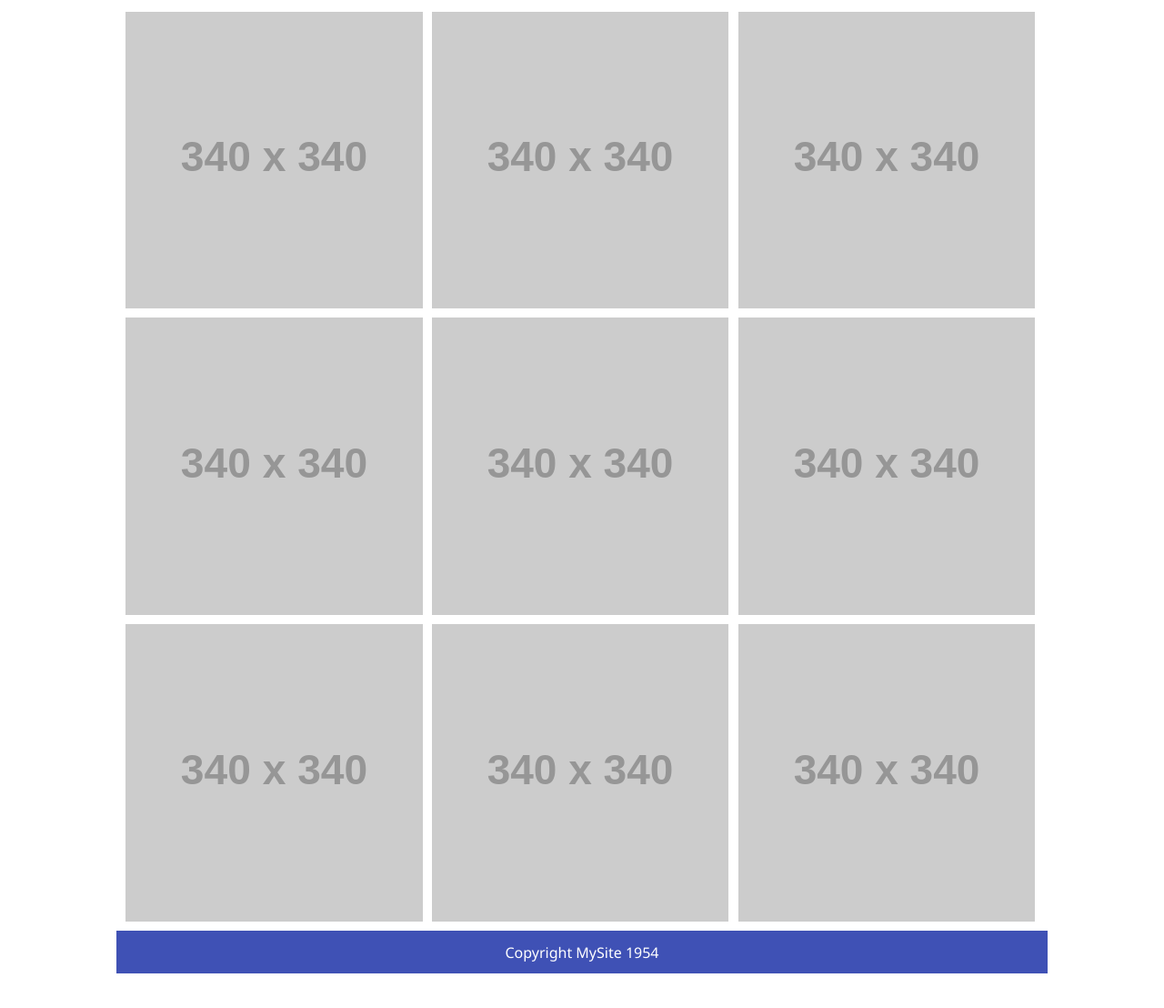
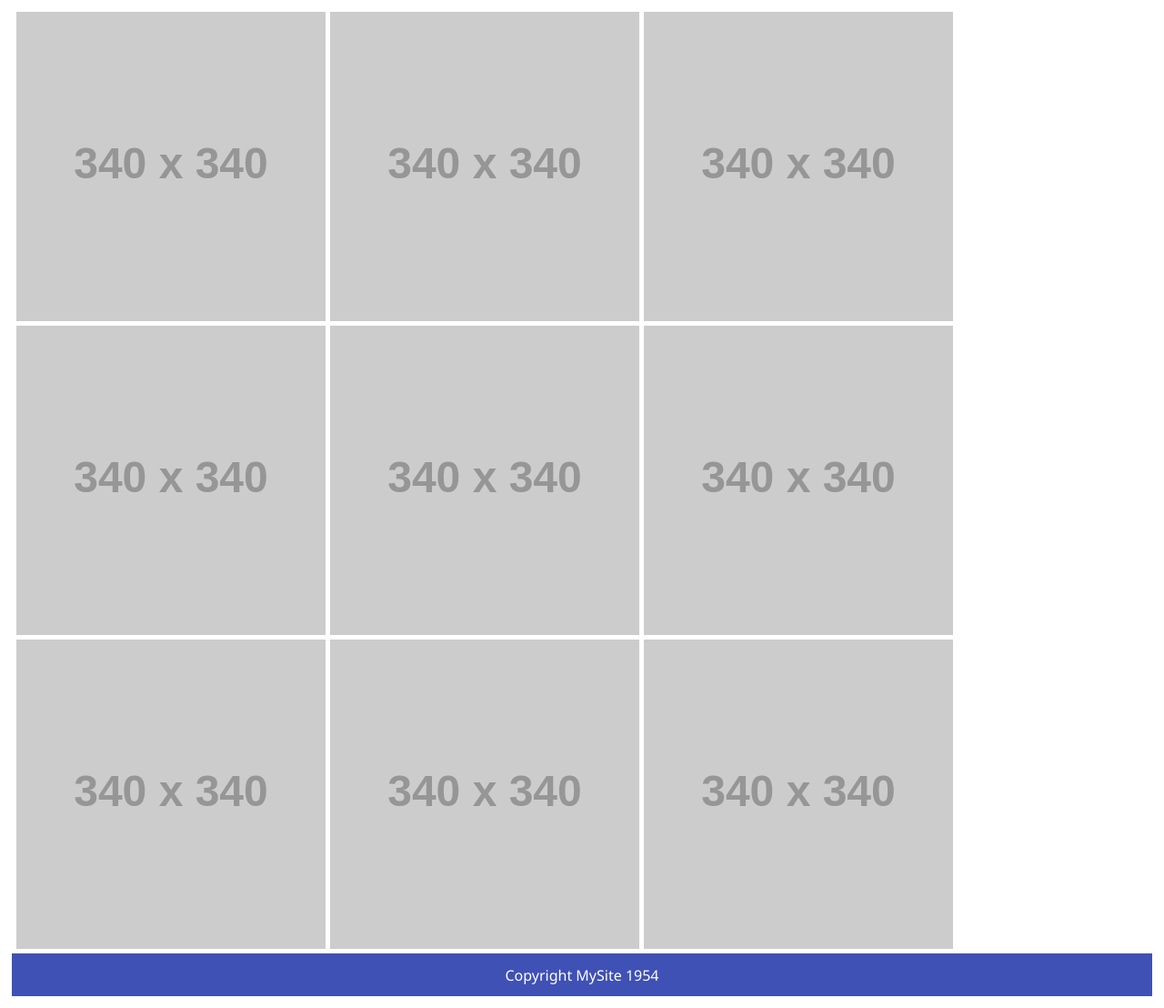
Before and after one commit to momi0006/MAD9013-Responsive-Images, a plain HTML site: page index.html in a window 1280 px wide. Shown: the whole page at 91% size. Before the commit the page ends 1083 px from the top, so only its background shows below. Drawn offline with Linux system fonts and the light colour scheme; placeholder pictures from the web are drawn by us.

Commit message:
Added ul & li. Removed media queries

```diff
--- a/css/main.css
+++ b/css/main.css
@@ -15,8 +15,22 @@ body{
   margin: 0 auto;
 }
 
+ul{
+  list-style-type: none;
+}
+
+li{
+  margin-left: 0.4%;
+  float: left;
+}
+
+li img{
+  max-width: 100%;
+}
+
 /* -- Footer -- */
 .footer{
+
   background: #3F51B5;
   text-align: center;
   color: #fff;
@@ -25,58 +39,3 @@ body{
   margin-bottom: 1%;
   padding: 1%;
 }
-
-.picture{
-  width: 100%;
-
-}
-
-.picture img{
-  width: 100%;
-}
-
-/*@media all and (min-width: 600px) and (max-width: 1024px){
-  .wrapper{
-    -webkit-column-count: 2;
-    -webkit-column-gap: 4px;
-  }
-}
-
-@media all and (min-width: 1024px){
-  .wrapper{
-    -webkit-column-count: 3;
-    -webkit-column-gap: 4px;
-  }
-}*/
-
-@media all and (min-width: 600px) and (max-width: 1024px){
-  .wrapper{
-    padding: 1% 1% 1% 0;
-  }
-  .picture{
-    margin-bottom: 0.4%;
-    width: 49%;
-    margin-left: 1%;
-    float: left;
-  }
-}
-
-@media all and (min-width: 1024px){
-  .wrapper{
-    padding: 1% 1% 1% 0;
-    max-width: 1024px;
-  }
-  .picture{
-    padding-bottom: 0.5%;
-    width: 32.3%;
-    margin-left: 1%;
-    float: left;
-  }
-
-  .footer{
-
-    max-width: 1024px;
-    margin: 0 auto;
-    margin-bottom: 1%;
-  }
-}
--- a/index.html
+++ b/index.html
@@ -15,7 +15,8 @@
   <body>
 
     <div class="wrapper">
-      <div class="picture">
+	 <ul>
+      <li>
         <picture>
           <source media="(max-width: 400px)" srcset="http://placehold.it/400x400/3F51B5/fff">
           <source media="(min-width: 400px) and (max-width: 599px)" srcset="http://placehold.it/600x600/3F51B5/fff">
@@ -24,9 +25,9 @@
           <source media="(min-width: 1024px)" srcset="http://placehold.it/340x340/3F51B5/fff">
           <img src="http://placehold.it/600x600/3F51B5/fff" alt="This picture loads on non-supporting browsers.">
         </picture>
-      </div>
+      </li>
 
-      <div class="picture">
+      <li>
         <picture>
           <source media="(max-width: 400px)" srcset="http://placehold.it/400x400/3F51B5/fff">
           <source media="(min-width: 400px) and (max-width: 599px)" srcset="http://placehold.it/600x600/3F51B5/fff">
@@ -35,9 +36,9 @@
           <source media="(min-width: 1024px)" srcset="http://placehold.it/340x340/3F51B5/fff">
           <img src="http://placehold.it/600x600/3F51B5/fff" alt="This picture loads on non-supporting browsers.">
         </picture>
-      </div>
+      </li>
 
-      <div class="picture">
+      <li>
         <picture>
           <source media="(max-width: 400px)" srcset="http://placehold.it/400x400/3F51B5/fff">
           <source media="(min-width: 400px) and (max-width: 599px)" srcset="http://placehold.it/600x600/3F51B5/fff">
@@ -46,9 +47,9 @@
           <source media="(min-width: 1024px)" srcset="http://placehold.it/340x340/3F51B5/fff">
           <img src="http://placehold.it/600x600/3F51B5/fff" alt="This picture loads on non-supporting browsers.">
         </picture>
-      </div>
+      </li>
 
-      <div class="picture">
+      <li>
         <picture>
           <source media="(max-width: 400px)" srcset="http://placehold.it/400x400/3F51B5/fff">
           <source media="(min-width: 400px) and (max-width: 599px)" srcset="http://placehold.it/600x600/3F51B5/fff">
@@ -57,9 +58,9 @@
           <source media="(min-width: 1024px)" srcset="http://placehold.it/340x340/3F51B5/fff">
           <img src="http://placehold.it/600x600/3F51B5/fff" alt="This picture loads on non-supporting browsers.">
         </picture>
-      </div>
+      </li>
 
-      <div class="picture">
+      <li>
         <picture>
           <source media="(max-width: 400px)" srcset="http://placehold.it/400x400/3F51B5/fff">
           <source media="(min-width: 400px) and (max-width: 599px)" srcset="http://placehold.it/600x600/3F51B5/fff">
@@ -68,9 +69,9 @@
           <source media="(min-width: 1024px)" srcset="http://placehold.it/340x340/3F51B5/fff">
           <img src="http://placehold.it/600x600/3F51B5/fff" alt="This picture loads on non-supporting browsers.">
         </picture>
-      </div>
+      </li>
 
-      <div class="picture">
+      <li>
         <picture>
           <source media="(max-width: 400px)" srcset="http://placehold.it/400x400/3F51B5/fff">
           <source media="(min-width: 400px) and (max-width: 599px)" srcset="http://placehold.it/600x600/3F51B5/fff">
@@ -79,9 +80,9 @@
           <source media="(min-width: 1024px)" srcset="http://placehold.it/340x340/3F51B5/fff">
           <img src="http://placehold.it/600x600/3F51B5/fff" alt="This picture loads on non-supporting browsers.">
         </picture>
-      </div>
+      </li>
 
-      <div class="picture">
+      <li>
         <picture>
           <source media="(max-width: 400px)" srcset="http://placehold.it/400x400/3F51B5/fff">
           <source media="(min-width: 400px) and (max-width: 599px)" srcset="http://placehold.it/600x600/3F51B5/fff">
@@ -90,9 +91,9 @@
           <source media="(min-width: 1024px)" srcset="http://placehold.it/340x340/3F51B5/fff">
           <img src="http://placehold.it/600x600/3F51B5/fff" alt="This picture loads on non-supporting browsers.">
         </picture>
-      </div>
+      </li>
 
-      <div class="picture">
+      <li>
         <picture>
           <source media="(max-width: 400px)" srcset="http://placehold.it/400x400/3F51B5/fff">
           <source media="(min-width: 400px) and (max-width: 599px)" srcset="http://placehold.it/600x600/3F51B5/fff">
@@ -101,9 +102,9 @@
           <source media="(min-width: 1024px)" srcset="http://placehold.it/340x340/3F51B5/fff">
           <img src="http://placehold.it/600x600/3F51B5/fff" alt="This picture loads on non-supporting browsers.">
         </picture>
-      </div>
+      </li>
 
-      <div class="picture">
+      <li>
         <picture>
           <source media="(max-width: 400px)" srcset="http://placehold.it/400x400/3F51B5/fff">
           <source media="(min-width: 400px) and (max-width: 599px)" srcset="http://placehold.it/600x600/3F51B5/fff">
@@ -112,7 +113,8 @@
           <source media="(min-width: 1024px)" srcset="http://placehold.it/340x340/3F51B5/fff">
           <img src="http://placehold.it/600x600/3F51B5/fff" alt="This picture loads on non-supporting browsers.">
         </picture>
-      </div>
+      </li>
+	  </ul>
     </div>
 
     <footer class="footer">
```
